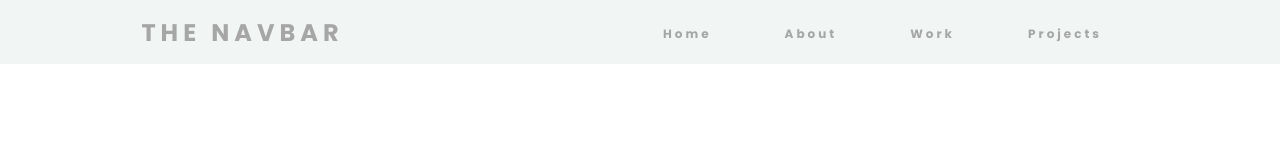
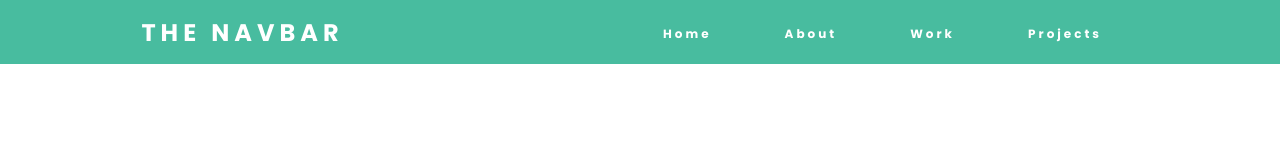
Before and after one commit to ravikiran-fullstack/navbar, a plain HTML site: page index.html in a window 1280 px wide. Drawn offline with Linux system fonts and the light colour scheme.

Commit message:
minor css changes

```diff
--- a/style.css
+++ b/style.css
@@ -11,12 +11,12 @@ nav {
   justify-content: space-around;
   align-items: center;
   min-height: 8vh;
-  background-color: #f1f5f4;
+  background-color: #48bc9f;
   font-family: "Poppins", sans-serif;
 }
 
 .logo {
-  color: rgb(166, 166, 166);
+  color: rgb(255, 255, 255);
   text-transform: uppercase;
   letter-spacing: 5px;
   font-size: 1.5rem;
@@ -30,7 +30,7 @@ nav {
 }
 
 .nav-links a {
-  color: rgb(166, 166, 166);
+  color: rgb(255, 255, 255);
   text-decoration: none;
   letter-spacing: 3px;
   font-weight: bold;
@@ -66,7 +66,7 @@ nav {
     top: 8vh;
     height: 92vh;
     width: 50%;
-    background-color: #f1f5f4;
+    background-color: #48bc9f;
     display: flex;
     flex-direction: column;
     align-items: center;
```
